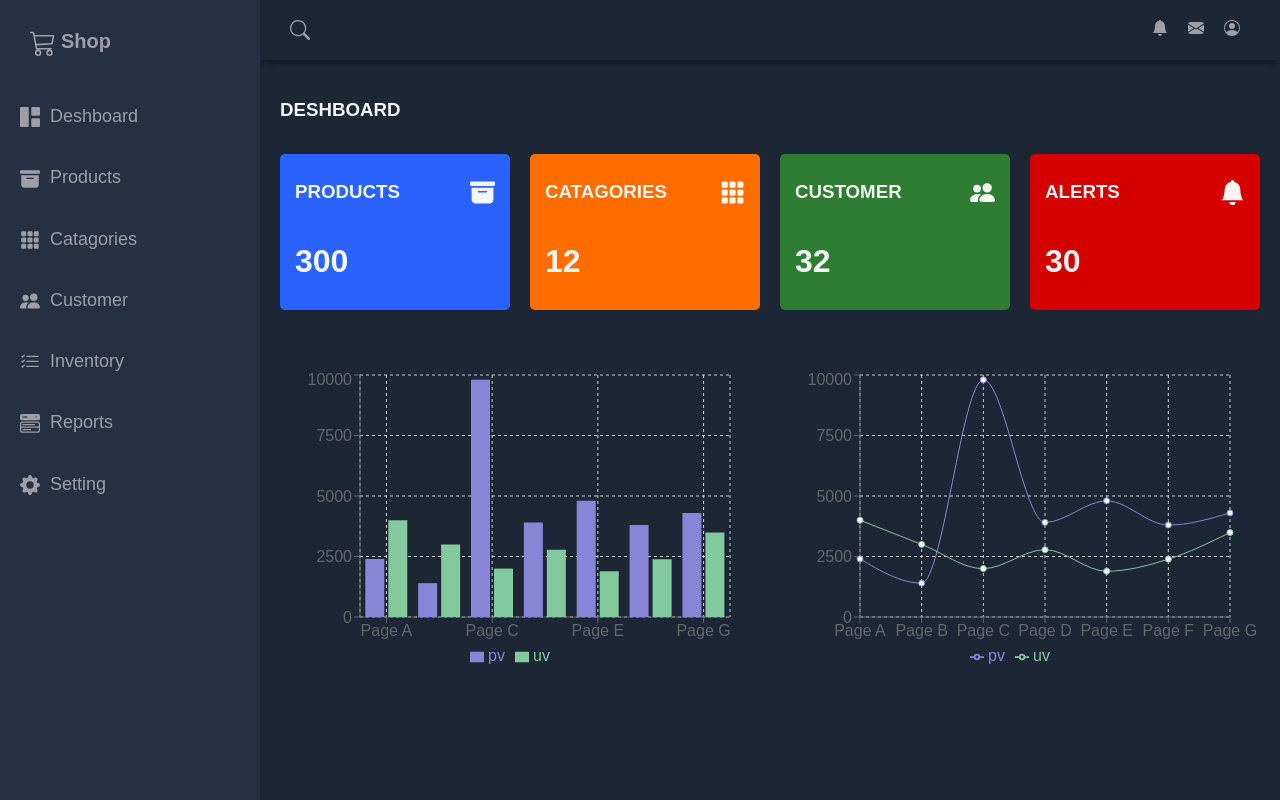
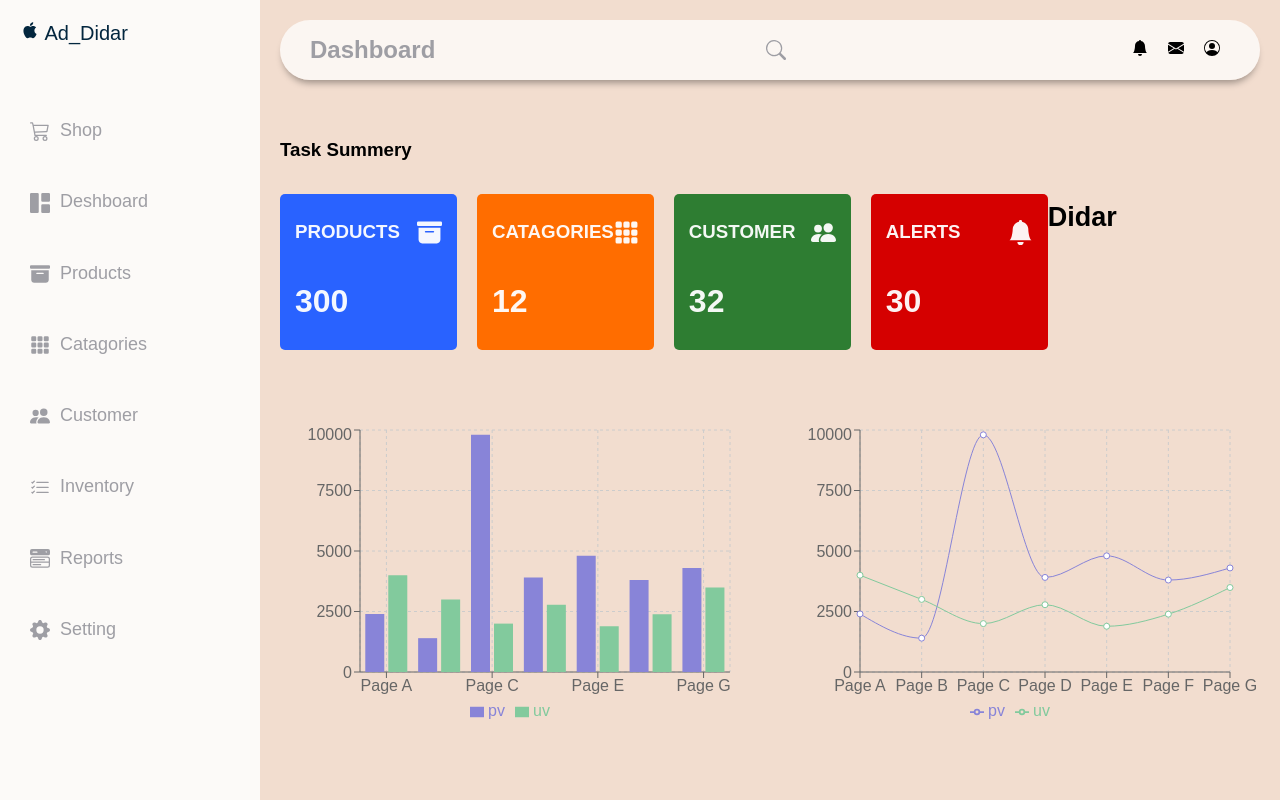
Before and after one commit to Didar2255/Deshboard, a React (Vite) app: page / in a window 1280 px wide. Built offline with nearby package versions, Linux system fonts and the light colour scheme.

Commit message:
Try to add React Calender

```diff
--- a/src/App.css
+++ b/src/App.css
@@ -1,7 +1,7 @@
 body {
   margin: 0;
   padding: 0;
-  background-color: #1d2634;
+  background-color: #f2ddcf;
   color: #9e9ea4;
   font-family: 'Montserrat', sans-serif;
 }
@@ -25,8 +25,8 @@ body {
 
 .close_icon {
   color: red;
-  margin-left: 30px;
-  margin-top: 10px;
+  margin-left: 80px;
+  margin-top: 5px;
   cursor: pointer;
 }
 
@@ -43,12 +43,15 @@ body {
 /* Header Start */
 .header {
   grid-area: header;
+  background-color: rgba(255, 255, 255, 0.73);
   height: 60px;
   display: flex;
   align-items: center;
   justify-content: space-between;
   padding: 0 30px 0 30px;
   box-shadow: 0 6px 7px -3px rgba(0, 0, 0, 0.35);
+  border-radius: 50px;
+  margin: 20px;
 }
 
 .menu-icon {
@@ -57,6 +60,7 @@ body {
 
 .hed-icon {
   margin: 10px;
+  color: black;
 }
 
 /* End Header */
@@ -65,7 +69,7 @@ body {
 #sidebar {
   grid-area: sidebar;
   height: 100%;
-  background-color: #263043;
+  background-color: #feffffda;
   overflow-y: auto;
   transition: all 0.5s;
   -webkit-transition: all 0.5s;
@@ -75,7 +79,7 @@ body {
   display: flex;
   justify-content: space-between;
   align-items: center;
-  padding: 15px 30px 0px 30px;
+  padding: 5px 10px 0px 30px;
   margin-bottom: 30px;
 }
 
@@ -89,6 +93,16 @@ body {
   font-weight: 700;
 }
 
+.shop {
+  color: #000;
+}
+
+.logo {
+  color: #03263e;
+  margin: 20px;
+  font-size: 20px;
+}
+
 .sidebar-list {
   padding: 0;
   list-style-type: none;
@@ -97,10 +111,12 @@ body {
 .sidebar-list-item {
   padding: 20px 20px 20px 20px;
   font-size: 18px;
+  margin: 10px;
 }
 
 .sidebar-list-item:hover {
-  background-color: rgba(255, 255, 255, 0.2);
+  background-color: rgba(246, 189, 189, 0.749);
+  border-radius: 50px;
   cursor: pointer;
 }
 
@@ -134,6 +150,7 @@ body {
 .main-title {
   display: flex;
   justify-content: space-between;
+  color: black;
 }
 
 .main-cards {
@@ -185,6 +202,15 @@ body {
   height: 300px;
 }
 
+.calender {
+  display: flex;
+}
+
+.Didar {
+  color: #000;
+  font-size: large;
+}
+
 /* End Home style */
 /* Medium <= 992px */
 
--- a/src/Header.jsx
+++ b/src/Header.jsx
@@ -5,8 +5,12 @@ import { BsFillBellFill, BsFillEnvelopeFill, BsPersonCircle, BsSearch, BsJustify
 function Header({ OpenSidebar }) {
     return (
         <header className='header'>
+
             <div className='menu-icon'>
                 <BsJustify className='icon' onClick={OpenSidebar} />
+            </div>
+            <div>
+                <h2>Dashboard</h2>
             </div>
             <div className='header-left'>
                 <BsSearch className='icon' />
--- a/src/Home.jsx
+++ b/src/Home.jsx
@@ -52,8 +52,9 @@ function Home() {
     return (
         <main className='main-container'>
             <div className='main-title'>
-                <h3>DESHBOARD</h3>
+                <h3>Task Summery</h3>
             </div>
+            <div className='calender'>
                 <div className='main-cards'>
                     <div className='card'>
                         <div className='card-inner'>
@@ -84,6 +85,11 @@ function Home() {
                         <h1>30</h1>
                     </div>
                 </div>
+                <div className='Didar'>
+                    <h2>Didar</h2>
+                </div>
+            </div>
+
             <div className='charts'>
                 <ResponsiveContainer width="100%" height="100%">
                     <BarChart
--- a/src/SideBar.jsx
+++ b/src/SideBar.jsx
@@ -1,15 +1,25 @@
 import React from 'react'
 import { BsCart3, BsGrid1X2Fill, BsFillArchiveFill, BsFillGrid3X3GapFill, BsPeopleFill, BsListCheck, BsMenuButtonWideFill, BsFillGearFill } from 'react-icons/bs'
+import { DiApple } from "react-icons/di";
 function SideBar({ openSidebarToggle, OpenSidebar }) {
     return (
         <aside id="sidebar" className={openSidebarToggle ? "sidebar-responsive" : ""}>
-            <div className='sidebar-title'>
-                <div className='sidebar-brand'>
-                    <BsCart3 className='icon_header' />Shop
+            <div className='logo'>
+                <DiApple /> Ad_Didar
+            </div>
+
+            <ul className='sidebar-list'>
+                <div className='sidebar-title'>
+                    {/* <div className='sidebar-brand'>
+                        <BsCart3 className='icon_header ' />Shop
+                    </div> */}
+                    <span className='icon close_icon' onClick={OpenSidebar}>x</span>
                 </div>
-                <span className='icon close_icon' onClick={OpenSidebar}>x</span>
-            </div>
-            <ul className='sidebar-list'>
+                <li className='sidebar-list-item'>
+                    <a href="">
+                        <BsCart3 className='icon' /> Shop
+                    </a>
+                </li>
                 <li className='sidebar-list-item'>
                     <a href="">
                         <BsGrid1X2Fill className='icon' /> Deshboard
```
Lines whose indentation alone changed are shown as unchanged.
